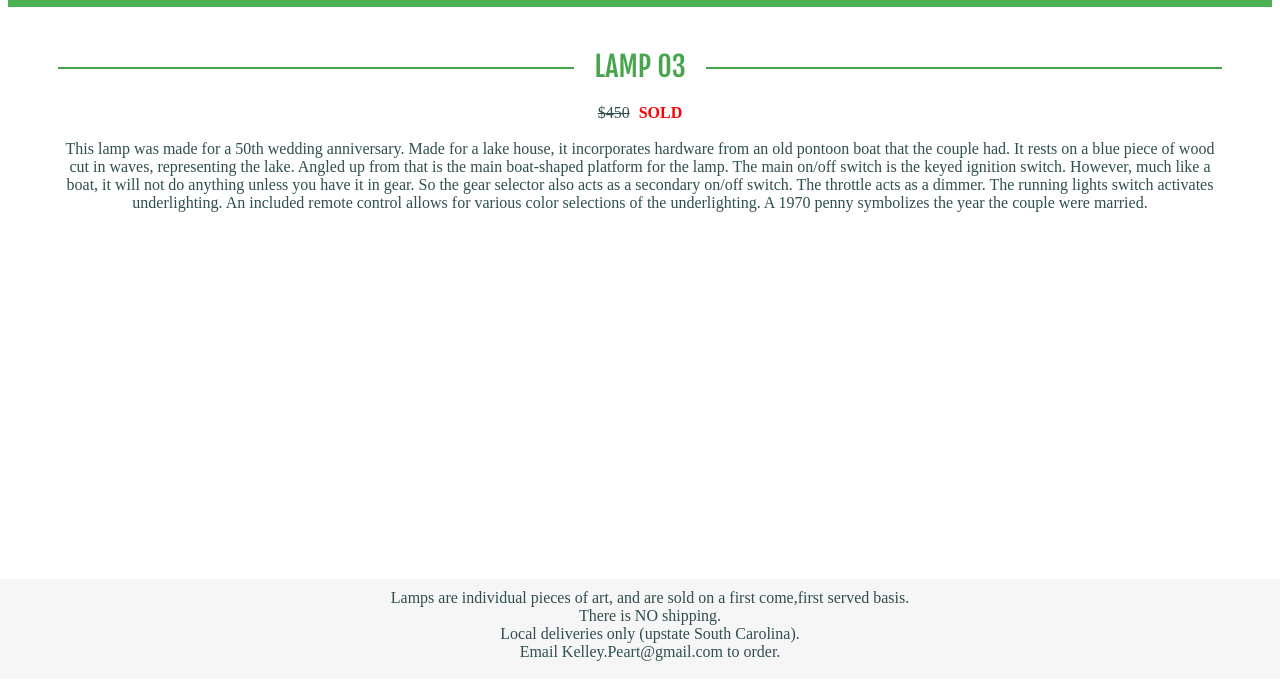
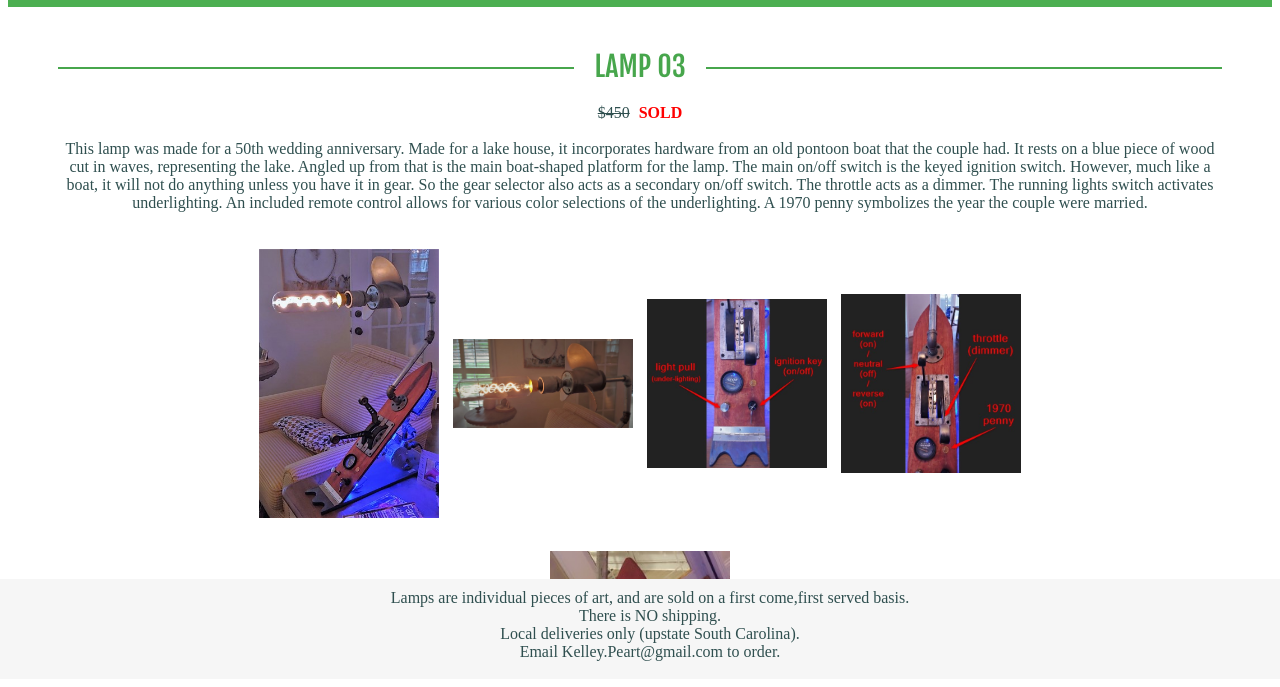
Before and after one commit to XjeaxaxX/KelleysGrill_Static, a plain HTML site: page 03/index.html in a window 1280 px wide. Shown: the part 121-808 px from the top of the page. Drawn offline with Linux system fonts and the light colour scheme.

Commit message:
Add files via upload

```diff
--- a/03/index.html
+++ b/03/index.html
@@ -5,7 +5,8 @@
 		<link href="../styles.css" rel="stylesheet">
 		<script>
 			var numImages=7;
-			var numVideos=1;
+			var numVideos=0;
+			var arrVideoLinks = ['https://www.youtube.com/embed/9qFZlEpRVDw']
 		</script>
 		<script src="../lamps.js"></script>
 	</head>
```
